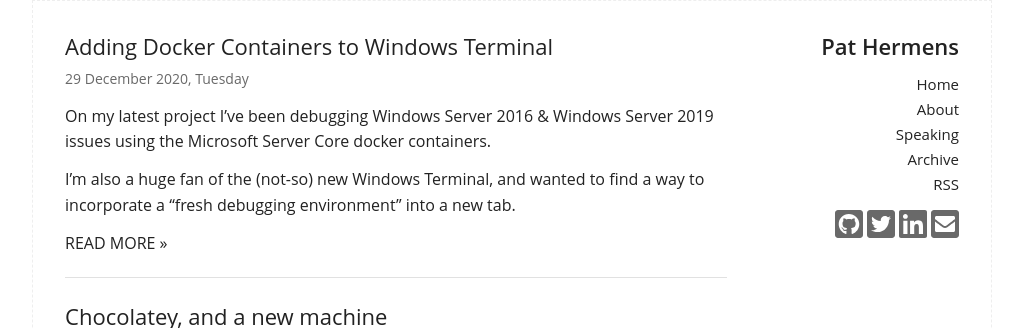
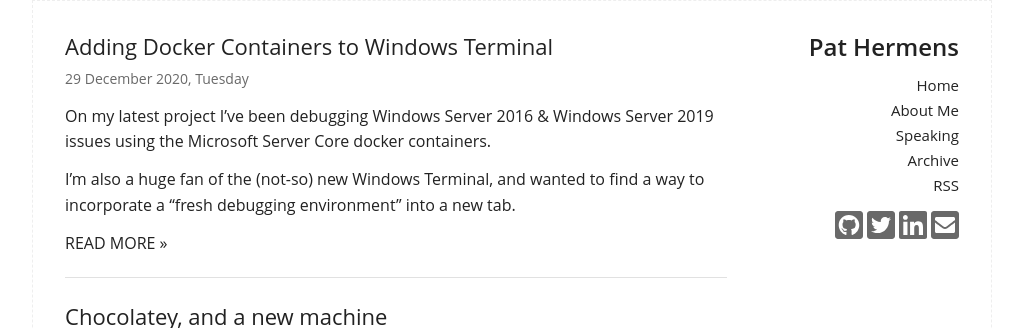
Before and after one commit to PHeonix25/PHeonix25.github.io, a Jekyll site: the page built from index.html, in a window 1280 px wide. Shown: the top 328 px of the page, without its empty margins (128-1151 px from the left). Built offline with Jekyll 4.4.1, drawn with Linux system fonts in a browser that asks for light colours; the list of posts is cut into pages by our own code.

Commit message:
Fixing latest accessibility issues

```diff
--- a/_includes/header.html
+++ b/_includes/header.html
@@ -1,6 +1,6 @@
 <header class="site-header">
 
-  <h2 class="logo"><a href="{{ site.baseurl }}/">{{ site.title }}</a></h2>
+  <h1 class="logo"><a href="{{ site.baseurl }}/">{{ site.title }}</a></h1>
 
   <div class="nav">
     <label for="menu-toggle" class="menu-icon"><i class="fas fa-bars fa-2x"></i></label><input type="checkbox" id="menu-toggle">
@@ -8,7 +8,7 @@
       <nav>
         <ul class="page-link">
           <li><a href="{{ "/" | prepend: site.baseurl }}">Home</a></li>
-          <li><a href="{{ "/about" | prepend: site.baseurl }}">About</a></li>
+          <li><a href="{{ "/about" | prepend: site.baseurl }}">About Me</a></li>
           <li><a href="{{ "/speaking" | prepend: site.baseurl }}">Speaking</a></li>
           <li><a href="{{ "/archive" | prepend: site.baseurl }}">Archive</a></li>
           <li><a href="{{ "/feed.xml" | prepend: site.baseurl }}">RSS</a></li>
```
